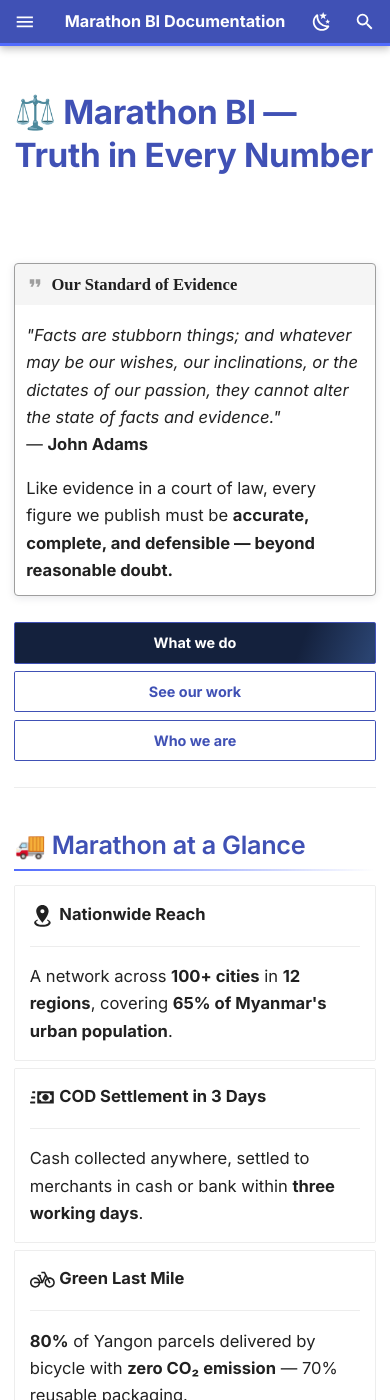
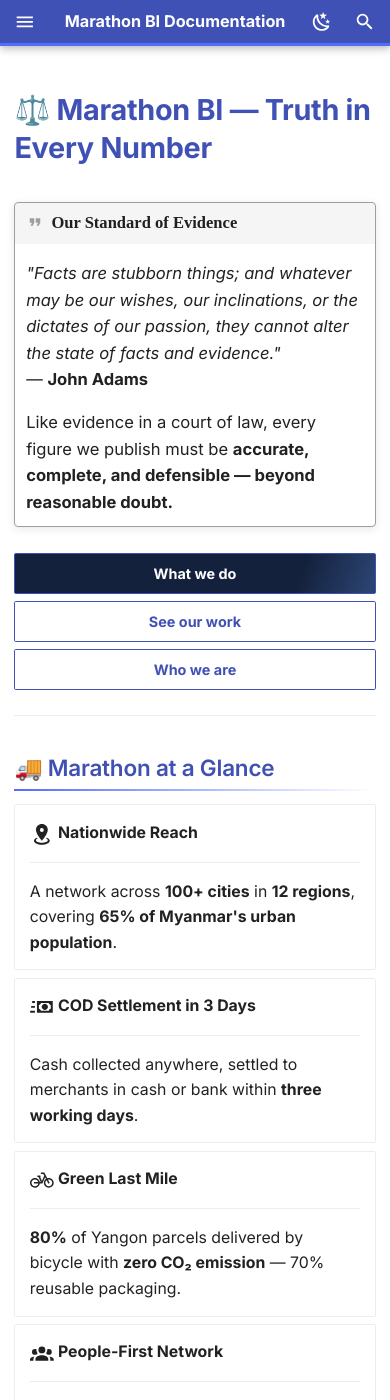
Before and after one commit to kaungmyatkyaw-cloud/docs-marathon-bi, an MkDocs documentation site: the page built from docs/index.md, in a window 390 px wide and 1400 px high. Built offline with MkDocs 1.6.1 and Material for MkDocs 9.7.7, drawn with Linux system fonts in a browser that asks for light colours; comment, search, counter and statistics services are not loaded.

Commit message:
style: mobile responsive polish for compact theme

```diff
--- a/docs/stylesheets/justice-theme.css
+++ b/docs/stylesheets/justice-theme.css
@@ -519,3 +519,50 @@ html { font-size: 112.5%; }
 
 /* Back button slightly smaller */
 .back-button { padding: 10px 18px; font-size: 0.8rem; }
+
+/* ── 17) MOBILE RESPONSIVE (compact-safe) ─────────────────── */
+
+/* Tablets & below */
+@media screen and (max-width: 76.1875em) {
+  .md-typeset h1 { font-size: 1.6rem; }
+  .md-typeset h2 { font-size: 1.25rem; }
+  .md-typeset h3 { font-size: 1.05rem; }
+}
+
+/* Phones */
+@media screen and (max-width: 640px) {
+  .md-typeset            { font-size: 0.88rem; line-height: 1.6; }
+  .md-typeset table      { font-size: 0.8rem; }
+  .md-typeset th         { font-size: 0.84rem; }
+  .md-typeset td         { font-size: 0.8rem; padding: 0.45em 0.6em; }
+  .md-typeset pre,
+  .md-typeset pre code   { font-size: 0.75rem; }
+
+  /* Mermaid / Gantt: swipe sideways instead of shrinking to blur */
+  .md-typeset .mermaid {
+    overflow-x: auto;
+    -webkit-overflow-scrolling: touch;
+  }
+  .md-typeset .mermaid svg {
+    width: auto !important;
+    min-width: 44rem;
+  }
+
+  /* Hero buttons stack full-width for thumbs */
+  .md-typeset .md-button {
+    display: block;
+    margin: 0.4rem 0;
+    text-align: center;
+  }
+
+  /* Back button: smaller, tucked into the corner */
+  .back-button {
+    bottom: 16px;
+    right: 16px;
+    padding: 8px 14px;
+    font-size: 0.75rem;
+  }
+
+  /* Tighten card padding */
+  .grid.cards li { padding: 0.8rem; }
+}
```
